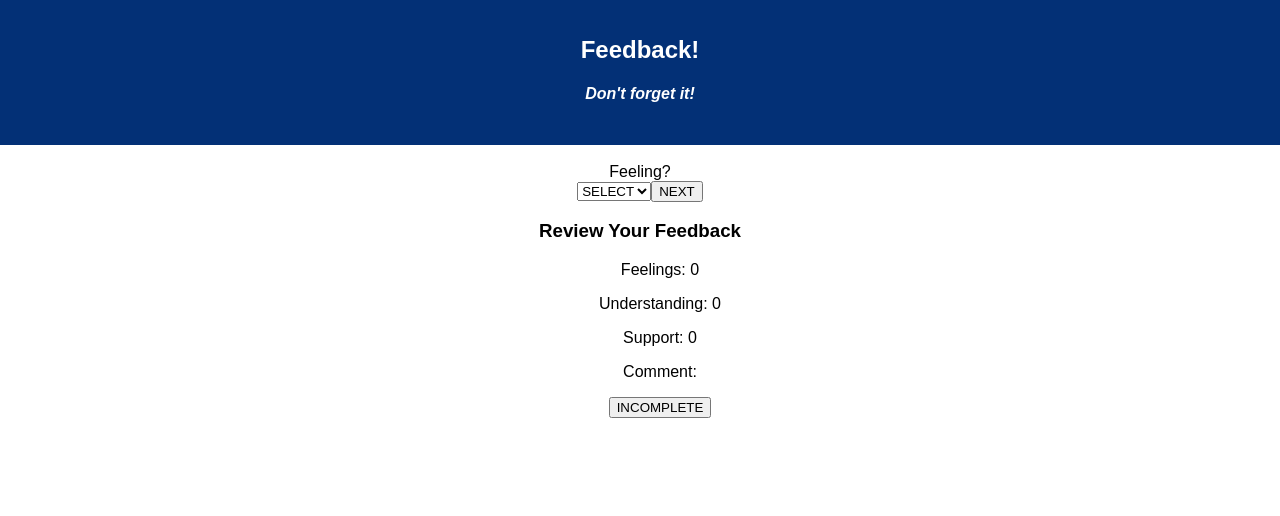
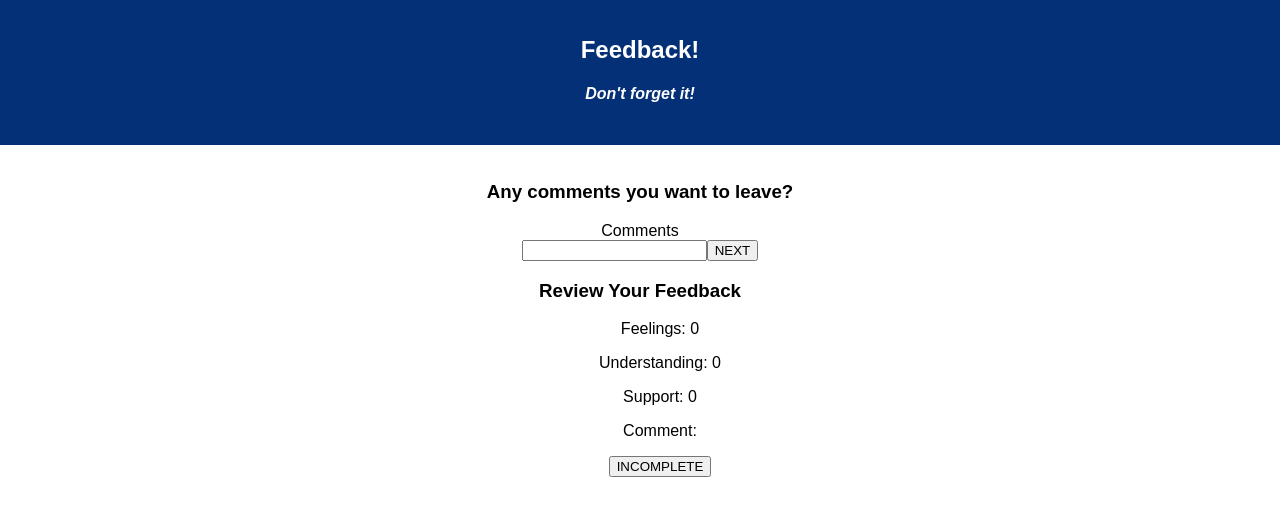
Before and after one commit to vijism89/redux-feedback-loop, a React (Create React App) app: page /#/comment in a window 1280 px wide. Shown: the top 516 px of the page. Built offline with nearby package versions, Linux system fonts and the light colour scheme.

Commit message:
routing is working

```diff
--- a/src/components/Comment/Comment.js
+++ b/src/components/Comment/Comment.js
@@ -15,17 +15,11 @@ feedbackChange = (event) => {
     render(){
         return(
             <div>
+                <h3>Any comments you want to leave?</h3>
             <form>
-            <label>Feeling?</label>
+            <label>Comments</label>
             <br></br>
-             <select onChange={this.feedbackChange} name="feedback">
-             <option value="0"> SELECT </option>
-             <option value="1"> 1 </option>
-             <option value="2"> 2 </option>
-             <option value="3"> 3 </option>
-             <option value="4"> 4 </option>
-             <option value="5"> 5 </option>
-             </select>
+             <input type="text" onChange={this.feedbackChange} />
              <input type="submit" value="NEXT" />
              <br></br>
              <h3>Review Your Feedback </h3>
--- a/src/components/FeelingsForm/FeelingsForm.js
+++ b/src/components/FeelingsForm/FeelingsForm.js
@@ -3,6 +3,10 @@ import { connect } from 'react-redux';
 import { withRouter} from "react-router";
 
 class FeelingsForm extends Component {
+
+changePage = () => {
+    this.props.history.push('/understanding');
+}
 
 feedbackChange = (event) => {
     event.preventDefault();
@@ -16,7 +20,7 @@ feedbackChange = (event) => {
         return(
             <div>
             <h3>How are you feeling today?</h3>
-            <form>
+
             <label>Feeling?</label>
             <br></br>
              <select onChange={this.feedbackChange} name="feedback">
@@ -27,10 +31,10 @@ feedbackChange = (event) => {
              <option value="4"> 4 </option>
              <option value="5"> 5 </option>
              </select>
-             <input type="submit" value="NEXT" />
+             <button onClick={this.changePage}> NEXT </button>
              <br></br>
              <h3>Review Your Feedback </h3>
-            </form>
+
             </div>
         )
     }
--- a/src/components/Support/Support.js
+++ b/src/components/Support/Support.js
@@ -15,8 +15,9 @@ feedbackChange = (event) => {
     render(){
         return(
             <div>
+                <h3>How well are you being supported?</h3>
             <form>
-            <label>Feeling?</label>
+            <label>Support?</label>
             <br></br>
              <select onChange={this.feedbackChange} name="feedback">
              <option value="0"> SELECT </option>
--- a/src/components/Understanding/Understanding.js
+++ b/src/components/Understanding/Understanding.js
@@ -15,8 +15,9 @@ feedbackChange = (event) => {
     render(){
         return(
             <div>
+                <h3>How well are you understaing the content?</h3>
             <form>
-            <label>Feeling?</label>
+            <label>Understanding?</label>
             <br></br>
              <select onChange={this.feedbackChange} name="feedback">
              <option value="0"> SELECT </option>
```
